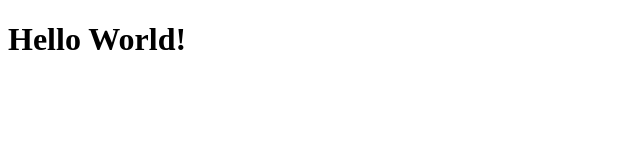
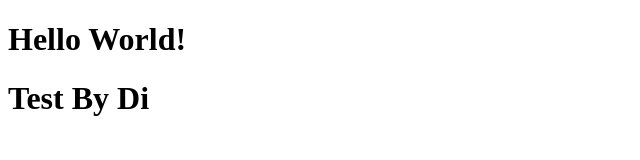
Before and after one commit to mantamola/New-Energy-Vehicle-Website, a plain HTML site: page index.html in a window 1280 px wide. Shown: the whole page, without its empty margins (0-640 px from the left). Drawn offline with Linux system fonts and the light colour scheme.

Commit message:
Update index.html

```diff
--- a/index.html
+++ b/index.html
@@ -8,5 +8,6 @@
 </head>
 <body>
     <h1>Hello World!</h1>
+    <h1>Test By Di</h1>
 </body>
 </html>
```
